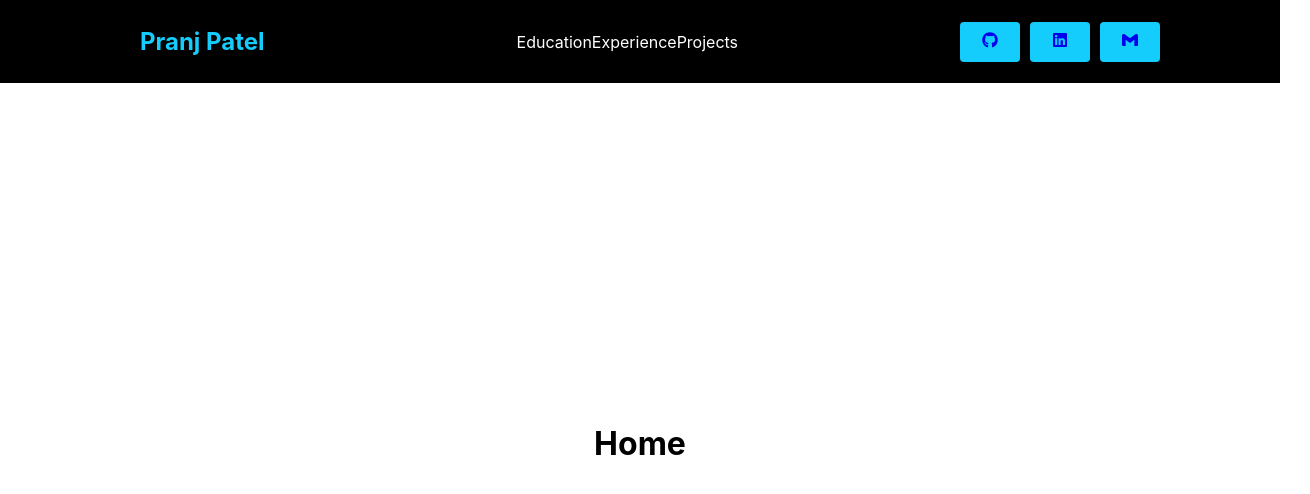
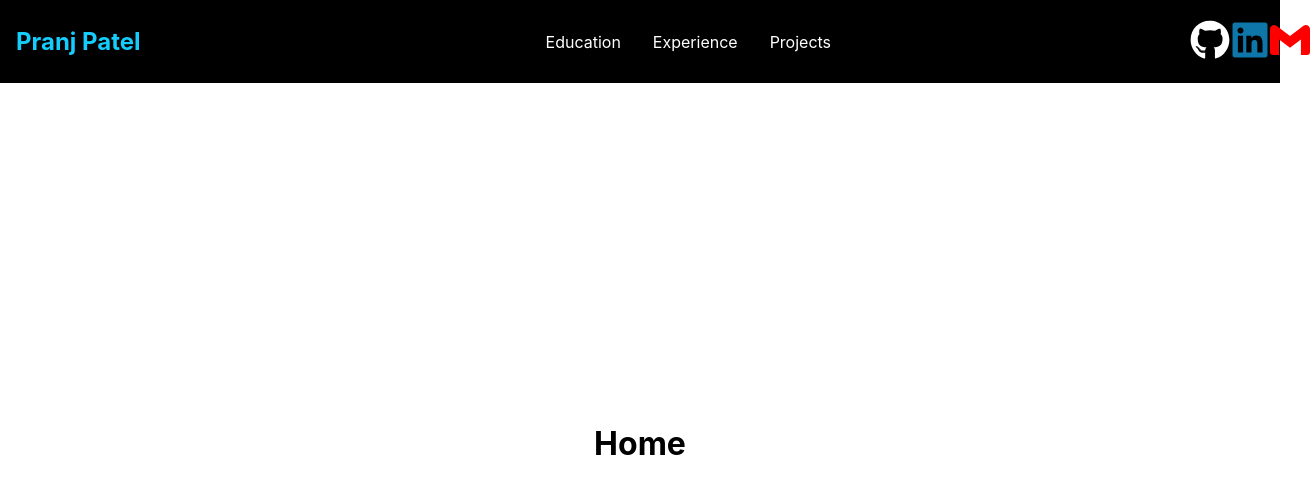
Before and after one commit to Ppatel122/PersonalWebsite, a React (Create React App) app in the folder website/: page / in a window 1280 px wide. Shown: the top 494 px of the page, 1310 px wide, since content can reach past the window. Built offline with nearby package versions, Linux system fonts and the light colour scheme.

Commit message:
Fixed Icons

```diff
--- a/website/src/components/Navbar/NavBar.js
+++ b/website/src/components/Navbar/NavBar.js
@@ -22,15 +22,15 @@ const NavBar = () => {
             </NavLink>
         </NavMenu>
         <NavMenu>
-            <NavBtn>
-                <NavBtnLink to="/contact"><a href="https://github.com/Ppatel122" class="social-link"><FaGithub/></a></NavBtnLink>
-            </NavBtn>
-            <NavBtn>
-                <NavBtnLink to="/contact"><a href="https://www.linkedin.com/in/pranj-patel-a1a4b81aa/" class="social-link"><FaLinkedin/></a></NavBtnLink>
-            </NavBtn>
-            <NavBtn>
-                <NavBtnLink to="/contact"><a href="mailto:pranj@ualberta.ca" class="social-link"><SiGmail/></a></NavBtnLink>
-            </NavBtn>
+            <a href="https://github.com/Ppatel122" target="_blank">
+                <FaGithub size={40} color={"white"}/>
+            </a>
+            <a href="https://www.linkedin.com/in/pranj-patel-a1a4b81aa/" target="_blank">
+                <FaLinkedin size={40} color={"#0e76a8"} />
+            </a>
+            <a href="mailto:pranj@ualberta.ca" target="_blank">
+                <SiGmail size={40} color={"red"}/>
+            </a>
         </NavMenu>
       </Nav>
     </>
--- a/website/src/components/Navbar/NavBarElements.js
+++ b/website/src/components/Navbar/NavBarElements.js
@@ -6,7 +6,7 @@ export const Nav = styled.nav`
   height: 75px;
   display: flex;
   justify-content: space-between;
-  padding: 0.25rem calc((100vw - 1000px) / 2);
+  padding: 0.25rem calc((100vw - 1300px) / 2);
 `;
 
 export const NavLink = styled(Link)`
@@ -14,6 +14,7 @@ export const NavLink = styled(Link)`
   display: flex;
   align-items: center;
   text-decoration: none;
+  padding: 0 1rem;
   height: 100%;
   cursor: pointer;
 
```
